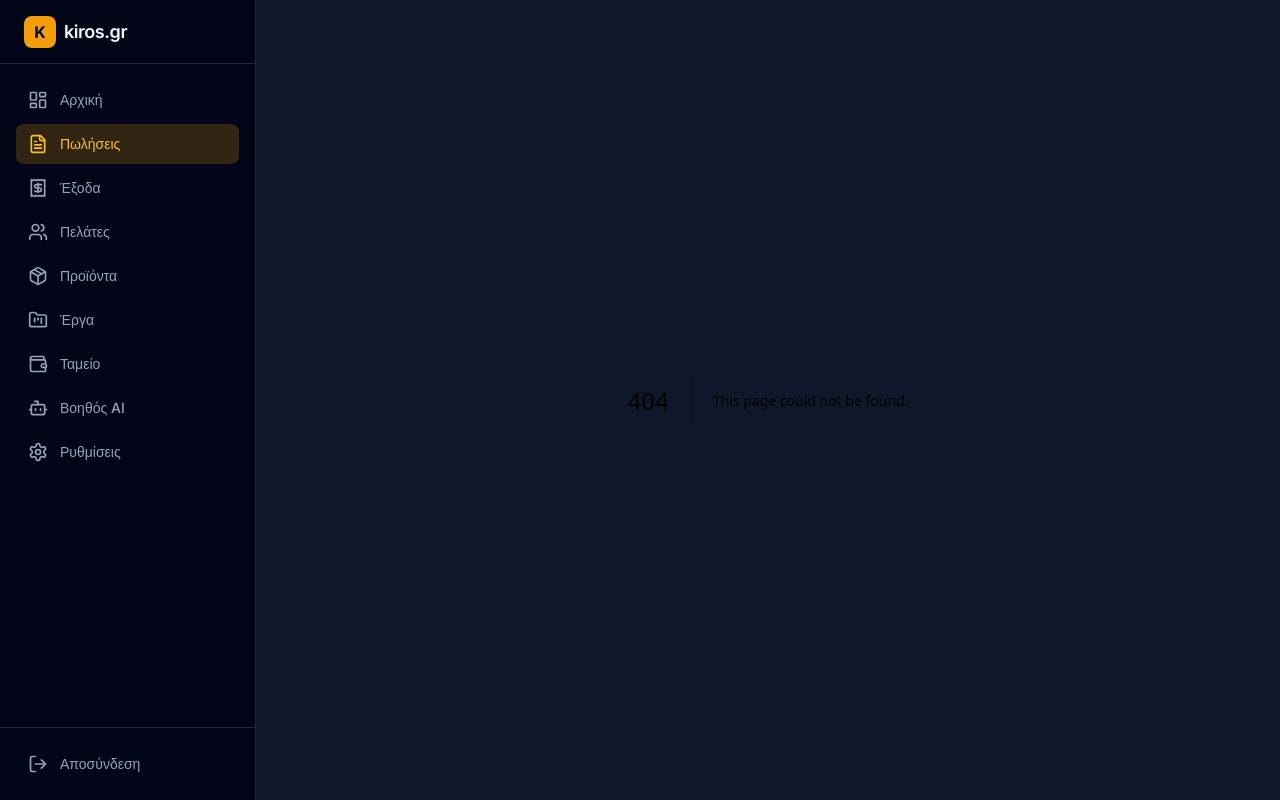
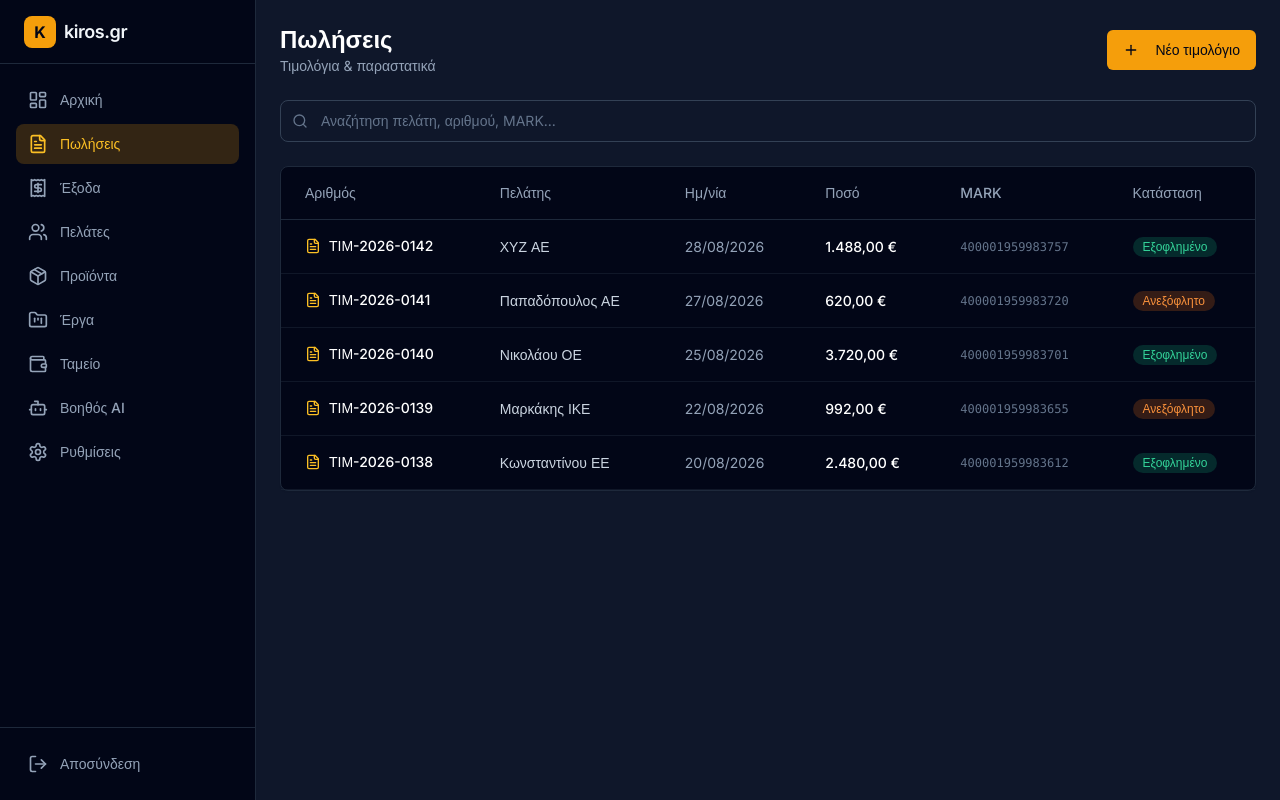
Before and after one commit to mariopietri2-maker/business-dashboard-erp, a Next.js app: page /sales in a window 1280 px wide. Before the commit this address had no page. Built offline with nearby package versions, Linux system fonts and the light colour scheme.

Commit message:
Add Sales / Invoices page

```diff
--- /dev/null
+++ b/app/sales/page.tsx
@@ -0,0 +1,90 @@
+"use client";
+
+import { Card, CardContent, CardHeader, CardTitle } from "@/components/ui/card";
+import { Button } from "@/components/ui/button";
+import { formatCurrency } from "@/lib/utils";
+import { Plus, Search, FileText } from "lucide-react";
+
+const invoices = [
+  { id: "ΤΙΜ-2026-0142", customer: "ΧΥΖ ΑΕ", amount: 1488.0, date: "28/08/2026", status: "Εξοφλημένο", mark: "400001959983757" },
+  { id: "ΤΙΜ-2026-0141", customer: "Παπαδόπουλος ΑΕ", amount: 620.0, date: "27/08/2026", status: "Ανεξόφλητο", mark: "400001959983720" },
+  { id: "ΤΙΜ-2026-0140", customer: "Νικολάου ΟΕ", amount: 3720.0, date: "25/08/2026", status: "Εξοφλημένο", mark: "400001959983701" },
+  { id: "ΤΙΜ-2026-0139", customer: "Μαρκάκης ΙΚΕ", amount: 992.0, date: "22/08/2026", status: "Ανεξόφλητο", mark: "400001959983655" },
+  { id: "ΤΙΜ-2026-0138", customer: "Κωνσταντίνου ΕΕ", amount: 2480.0, date: "20/08/2026", status: "Εξοφλημένο", mark: "400001959983612" },
+];
+
+export default function SalesPage() {
+  return (
+    <div className="p-6 space-y-6">
+      <div className="flex items-center justify-between">
+        <div>
+          <h1 className="text-2xl font-bold text-white">Πωλήσεις</h1>
+          <p className="text-sm text-slate-400">Τιμολόγια & παραστατικά</p>
+        </div>
+        <Button className="bg-amber-500 text-slate-950 hover:bg-amber-400">
+          <Plus className="mr-2 h-4 w-4" />
+          Νέο τιμολόγιο
+        </Button>
+      </div>
+
+      <div className="flex gap-3">
+        <div className="relative flex-1">
+          <Search className="absolute left-3 top-1/2 h-4 w-4 -translate-y-1/2 text-slate-500" />
+          <input
+            placeholder="Αναζήτηση πελάτη, αριθμού, MARK..."
+            className="w-full rounded-lg border border-slate-700 bg-slate-900 py-2.5 pl-10 pr-4 text-sm text-white placeholder:text-slate-500 focus:border-amber-500 focus:outline-none"
+          />
+        </div>
+      </div>
+
+      <Card className="border-slate-800 bg-slate-950">
+        <CardContent className="p-0">
+          <table className="w-full text-sm">
+            <thead>
+              <tr className="border-b border-slate-800 text-left text-slate-400">
+                <th className="px-6 py-4 font-medium">Αριθμός</th>
+                <th className="px-6 py-4 font-medium">Πελάτης</th>
+                <th className="px-6 py-4 font-medium">Ημ/νία</th>
+                <th className="px-6 py-4 font-medium">Ποσό</th>
+                <th className="px-6 py-4 font-medium">MARK</th>
+                <th className="px-6 py-4 font-medium">Κατάσταση</th>
+              </tr>
+            </thead>
+            <tbody>
+              {invoices.map((inv) => (
+                <tr
+                  key={inv.id}
+                  className="border-b border-slate-800/50 hover:bg-slate-900/50"
+                >
+                  <td className="px-6 py-4 font-medium text-white flex items-center gap-2">
+                    <FileText className="h-4 w-4 text-amber-400" />
+                    {inv.id}
+                  </td>
+                  <td className="px-6 py-4 text-slate-300">{inv.customer}</td>
+                  <td className="px-6 py-4 text-slate-400">{inv.date}</td>
+                  <td className="px-6 py-4 font-medium text-white">
+                    {formatCurrency(inv.amount)}
+                  </td>
+                  <td className="px-6 py-4 font-mono text-xs text-slate-500">
+                    {inv.mark}
+                  </td>
+                  <td className="px-6 py-4">
+                    <span
+                      className={`inline-flex rounded-full px-2.5 py-0.5 text-xs font-medium ${
+                        inv.status === "Εξοφλημένο"
+                          ? "bg-emerald-500/20 text-emerald-400"
+                          : "bg-orange-500/20 text-orange-400"
+                      }`}
+                    >
+                      {inv.status}
+                    </span>
+                  </td>
+                </tr>
+              ))}
+            </tbody>
+          </table>
+        </CardContent>
+      </Card>
+    </div>
+  );
+}
```
